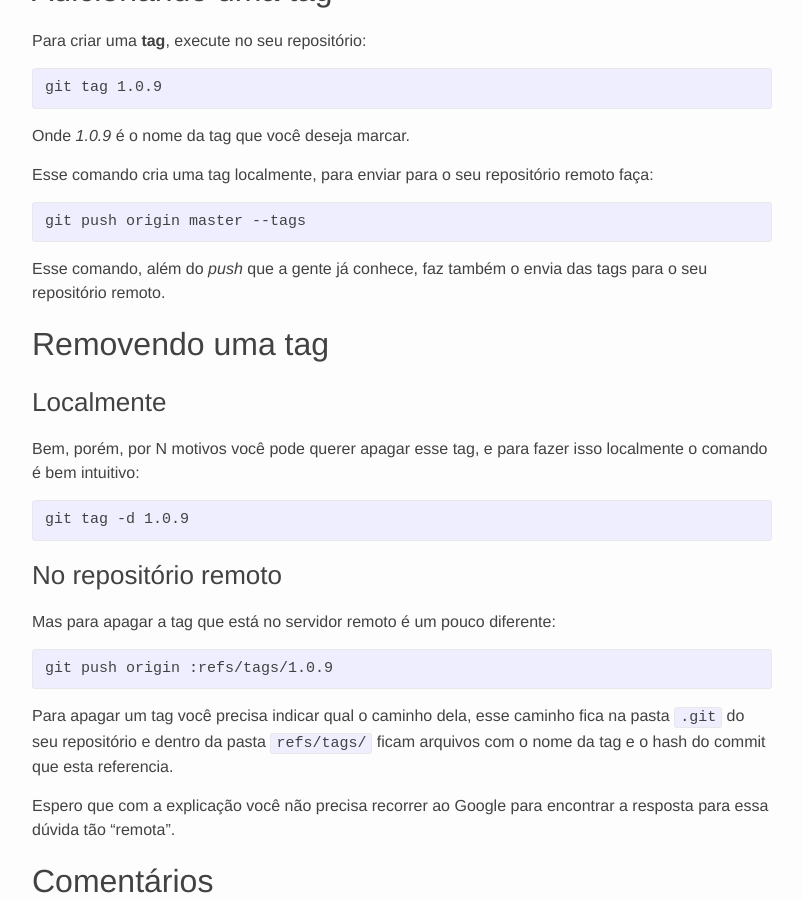
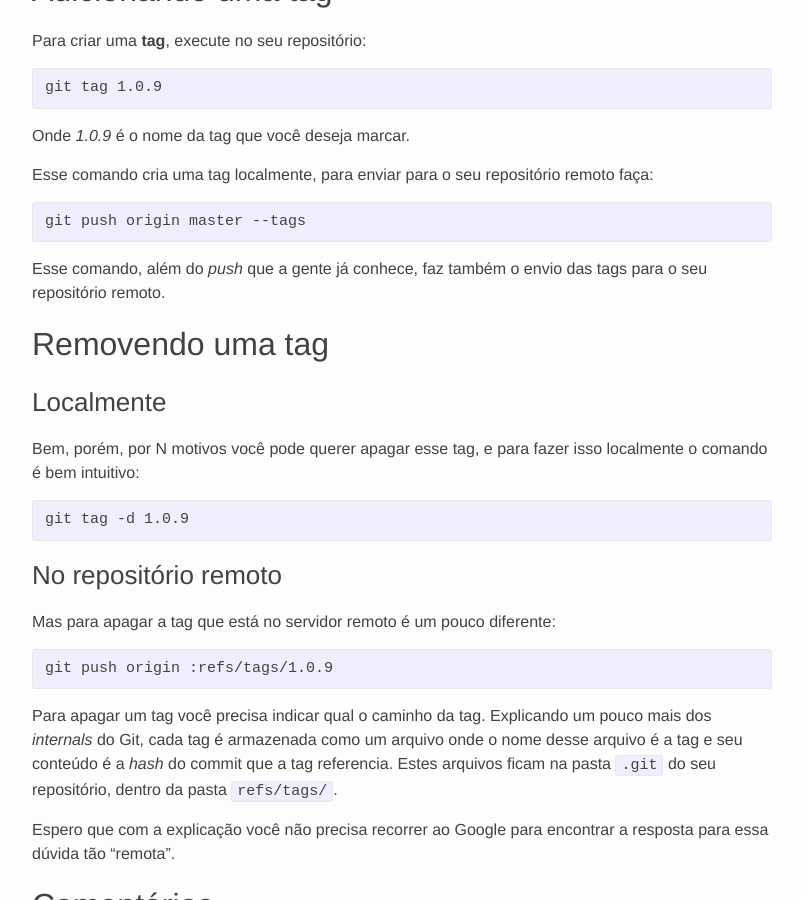
Before and after one commit to campuscode/campuscode.github.io, a Jekyll site: the page built from _posts/2016-04-12-como-remover-ou-apagar-uma-tag-git.md, in a window 1280 px wide and 900 px high, scrolled down 539 px. Shown: the whole window, without its empty margins (238-1041 px from the left). Built offline with Jekyll 4.4.1, drawn with Linux system fonts in a browser that asks for light colours; comment, search, counter and statistics services are not loaded.

Commit message:
[Review] Como remover uma tag de um repositório Git

````diff
--- a/_posts/2016-04-12-como-remover-ou-apagar-uma-tag-git.md
+++ b/_posts/2016-04-12-como-remover-ou-apagar-uma-tag-git.md
@@ -29,7 +29,7 @@ faça:
 git push origin master --tags
 ```
 
-Esse comando, além do _push_ que a gente já conhece, faz também o envia das tags
+Esse comando, além do _push_ que a gente já conhece, faz também o envio das tags
 para o seu repositório remoto.
 
 ## Removendo uma tag
@@ -51,9 +51,7 @@ Mas para apagar a tag que está no servidor remoto é um pouco diferente:
 git push origin :refs/tags/1.0.9
 ```
 
-Para apagar um tag você precisa indicar qual o caminho dela, esse caminho fica
-na pasta `.git` do seu repositório e dentro da pasta `refs/tags/` ficam arquivos
-com o nome da tag e o hash do commit que esta referencia.
+Para apagar um tag você precisa indicar qual o caminho da tag. Explicando um pouco mais dos _internals_ do Git, cada tag é armazenada como um arquivo onde o nome desse arquivo é a tag e seu conteúdo é a _hash_ do commit que a tag referencia. Estes arquivos ficam na pasta `.git` do seu repositório, dentro da pasta `refs/tags/`.
 
 Espero que com a explicação você não precisa recorrer ao Google para encontrar a
 resposta para essa dúvida tão "remota".
````
